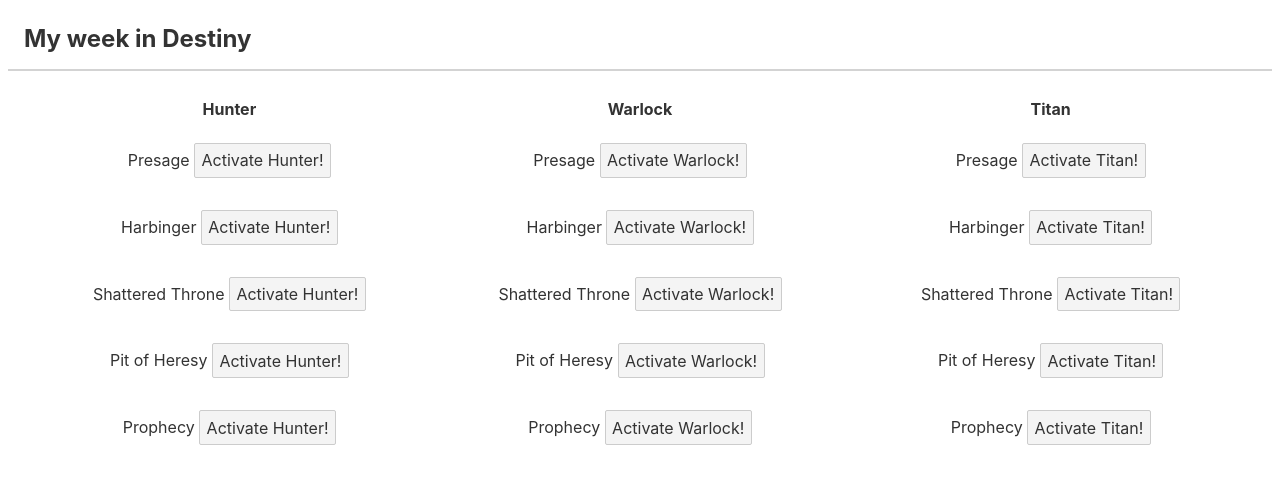
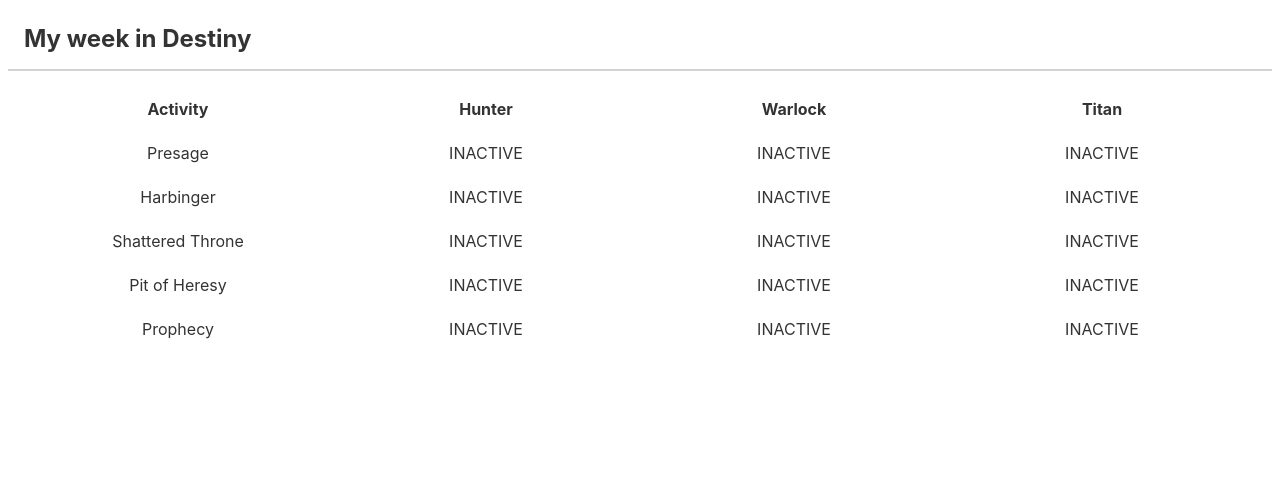
Before and after one commit to fkresler/myweekindestiny, a Svelte app: page / in a window 1280 px wide. Shown: the top 484 px of the page. Built offline with nearby package versions, Linux system fonts and the light colour scheme.

Commit message:
Extract seperate ActivityTile component

```diff
--- /dev/null
+++ b/src/ActivityTile.svelte
@@ -0,0 +1,26 @@
+<script lang="ts">
+  import { createEventDispatcher } from "svelte";
+  import type { CharacterActivityDefinition } from "./types";
+
+  const dispatch = createEventDispatcher();
+
+  export let characterData: CharacterActivityDefinition;
+
+  $: ({ isActivated, note } = characterData || {
+    isActivated: false,
+    note: "",
+  });
+
+  const handleToggle = () => dispatch("toggleActivity");
+</script>
+
+<div on:click={handleToggle}>
+  {#if isActivated}
+    ITS ACTIVE
+  {:else}
+    INACTIVE
+  {/if}
+  {#if note}
+    {note}
+  {/if}
+</div>
--- a/src/App.svelte
+++ b/src/App.svelte
@@ -1,4 +1,5 @@
 <script lang="ts">
+  import ActivityTile from "./ActivityTile.svelte";
   import type { ActivityDefinition, ActivityIdentifier } from "./types";
   import { CharacterClass } from "./types";
   import { weeklyState } from "./weeklyState";
@@ -66,6 +67,7 @@
 
 <main>
   <section class="section-header">
+    <div>Activity</div>
     <div>Hunter</div>
     <div>Warlock</div>
     <div>Titan</div>
@@ -73,41 +75,28 @@
   <div>
     {#each weekly_value as activity}
       <section>
+        <div>{activity.name}</div>
         <div>
-          {#if activity?.hunterDef?.isActivated}
-            LETS GO, ITS ACTIVE
-          {/if}
-          {activity.name}
-          <button
-            on:click={() =>
+          <ActivityTile
+            characterData={activity.hunterDef}
+            on:toggleActivity={() =>
               handleToggleActivity(CharacterClass.HUNTER, activity.id)}
-          >
-            Activate Hunter!
-          </button>
+          />
         </div>
         <div>
-          {#if activity?.warlockDef?.isActivated}
-            LETS GO, ITS ACTIVE
-          {/if}
-          {activity.name}
-          <button
-            on:click={() =>
+          <ActivityTile
+            characterData={activity.warlockDef}
+            on:toggleActivity={() =>
               handleToggleActivity(CharacterClass.WARLOCK, activity.id)}
-          >
-            Activate Warlock!
-          </button>
+          />
         </div>
         <div>
-          {#if activity?.titanDef?.isActivated}
-            LETS GO, ITS ACTIVE
-          {/if}
-          {activity.name}
-          <button
-            on:click={() =>
-              handleToggleActivity(CharacterClass.TITAN, activity.id)}
-          >
-            Activate Titan!
-          </button>
+          <ActivityTile
+            characterData={activity.titanDef}
+            on:toggleActivity={() => {
+              handleToggleActivity(CharacterClass.TITAN, activity.id);
+            }}
+          />
         </div>
       </section>
     {/each}
@@ -135,7 +124,7 @@
   section > * {
     display: block;
     padding: 0.75rem;
-    width: 33%;
+    width: 25%;
     text-align: center;
   }
 
```
